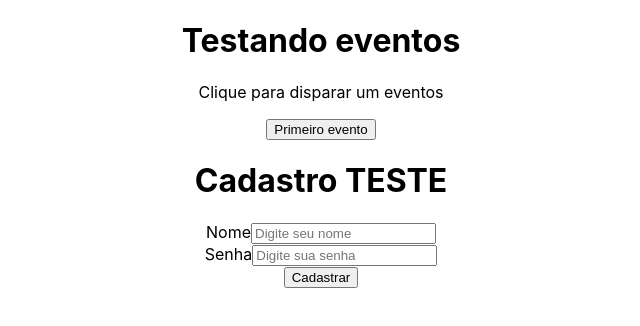
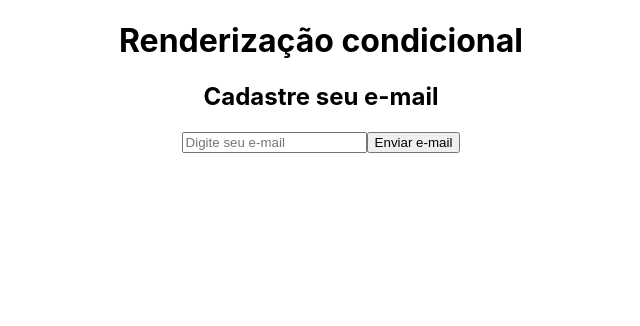
Before and after one commit to Marquiiim/React, a React (Create React App) app in the folder my-project/: page / in a window 1280 px wide. Shown: the top 326 px of the page, without its empty margins (319-959 px from the left). Built offline with nearby package versions, Linux system fonts and the light colour scheme.

Commit message:
Testes e treinamento

```diff
--- a/my-project/src/App.js
+++ b/my-project/src/App.js
@@ -1,6 +1,5 @@
 import './App.css';
-import Evento from './components/Evento';
-import Form from './components/Form';
+import Condicional from './components/Condicional';
 
 function App() {
 
@@ -8,10 +7,9 @@
   return (
     <div className="App">
       <h1>
-        Testando eventos
+        Renderização condicional
       </h1>
-      <Evento />
-      <Form />
+      <Condicional />
     </div>
   );
 }
--- /dev/null
+++ b/my-project/src/components/Condicional.js
@@ -0,0 +1,38 @@
+import { useState } from 'react'
+
+function Condicional() {
+    const [email, setEmail] = useState()
+    const [userEmail, setUserEmail] = useState()
+
+    function enviarEmail(e) {
+        e.preventDefault()
+        setUserEmail(email)
+        console.log(userEmail)
+    }
+
+    function limparEmail(e) {
+        setUserEmail('')
+
+    }
+
+    return (
+        <div>
+            <h2>Cadastre seu e-mail</h2>
+            <form>
+                <input type='email' placeholder='Digite seu e-mail' onChange={(e) => setEmail(e.target.value)}>
+                </input>
+                <button type='submit' onClick={enviarEmail}>
+                    Enviar e-mail
+                </button>
+                {userEmail && (
+                    <div>
+                        <p>O e-mail do usuário é: {userEmail}</p>
+                        <button onClick={limparEmail}>Limpar e-mail</button>
+                    </div>
+                )}
+            </form>
+        </div>
+    )
+}
+
+export default Condicional
```
